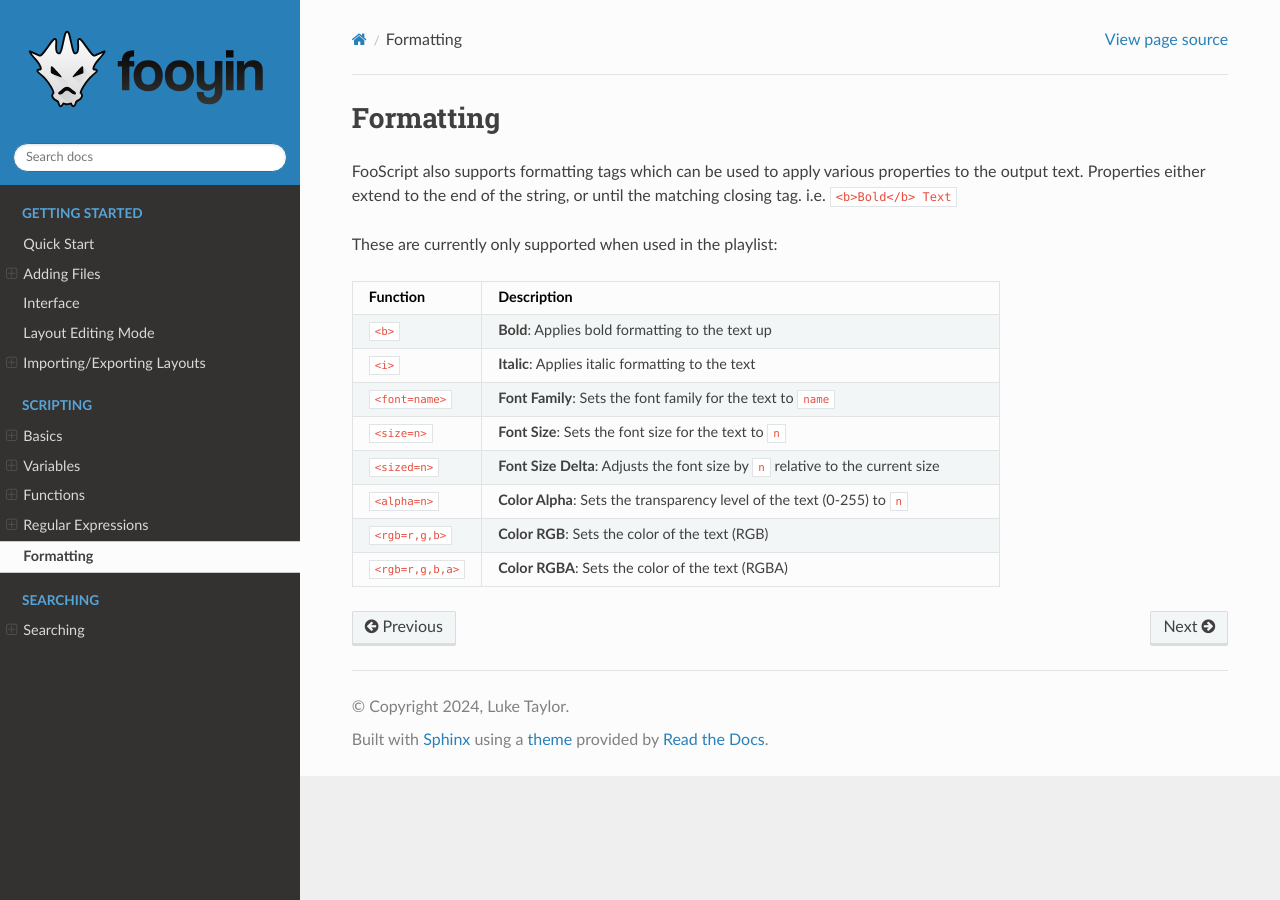
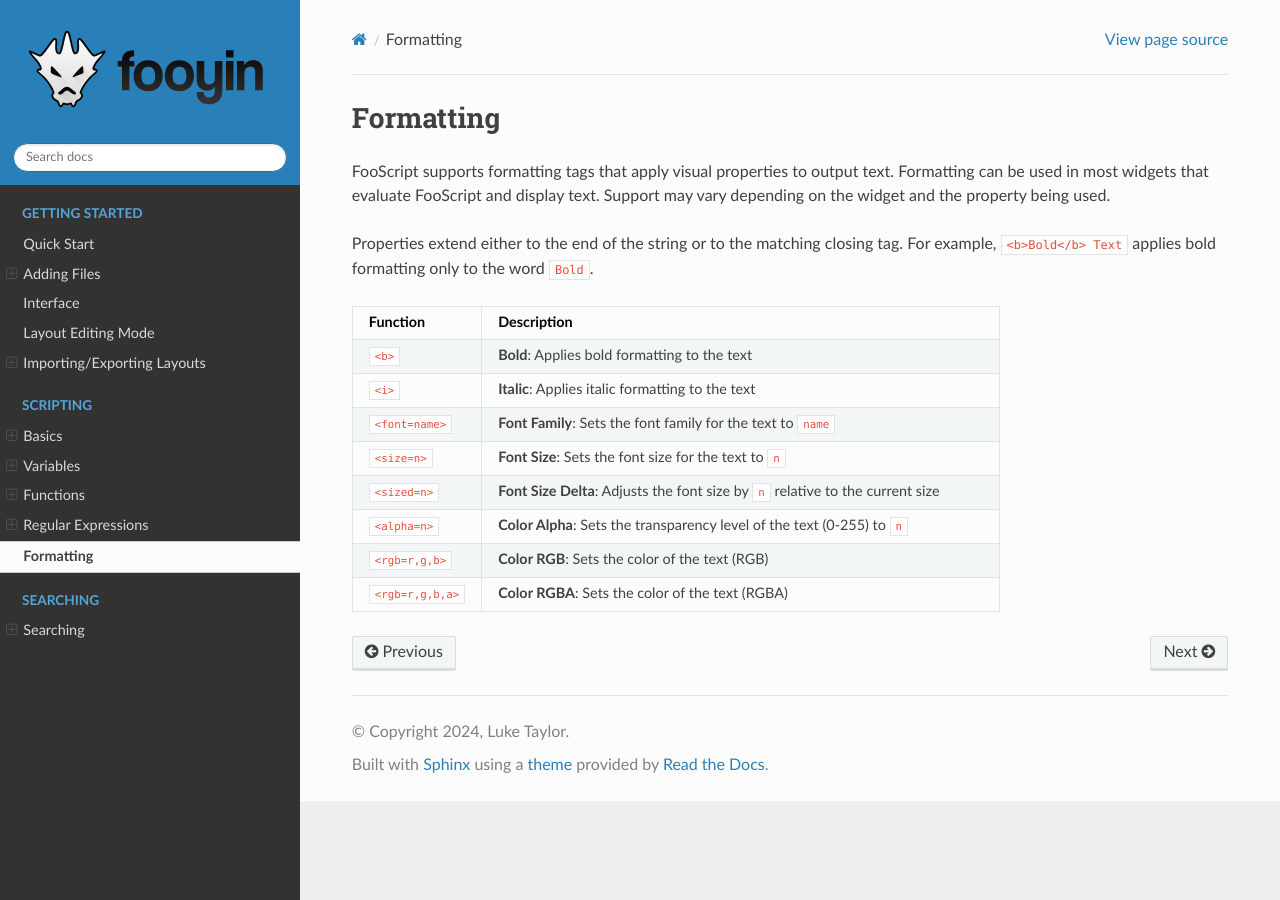
Before and after one commit to fooyin/fooyin-docs, a Sphinx documentation site: the page built from docs/source/scripting/formatting.rst, in a window 1280 px wide. Built offline with Sphinx 7.4.7 and the Read the Docs theme 3.1.0, drawn with Linux system fonts in a browser that asks for light colours.

Commit message:
Update FooScript formatting page
And improve $crlf() explanation

```diff
--- a/docs/source/scripting/formatting.rst
+++ b/docs/source/scripting/formatting.rst
@@ -1,10 +1,13 @@
 Formatting
 ==========
 
-FooScript also supports formatting tags which can be used to apply various properties to the output text.
-Properties either extend to the end of the string, or until the matching closing tag. i.e. ``<b>Bold</b> Text``
+FooScript supports formatting tags that apply visual properties to output text.
+Formatting can be used in most widgets that evaluate FooScript and display
+text. Support may vary depending on the widget and the property being used.
 
-These are currently only supported when used in the playlist:
+Properties extend either to the end of the string or to the matching closing
+tag. For example, ``<b>Bold</b> Text`` applies bold formatting only to the word
+``Bold``.
 
 .. list-table::
    :widths: 20 80
@@ -13,7 +16,7 @@ These are currently only supported when used in the playlist:
    * - **Function**
      - **Description**
    * - ``<b>``
-     - **Bold**: Applies bold formatting to the text up
+     - **Bold**: Applies bold formatting to the text
    * - ``<i>``
      - **Italic**: Applies italic formatting to the text
    * - ``<font=name>``
```
Also changed, not shown: docs/source/scripting/basics.rst (+24 -10 lines).
